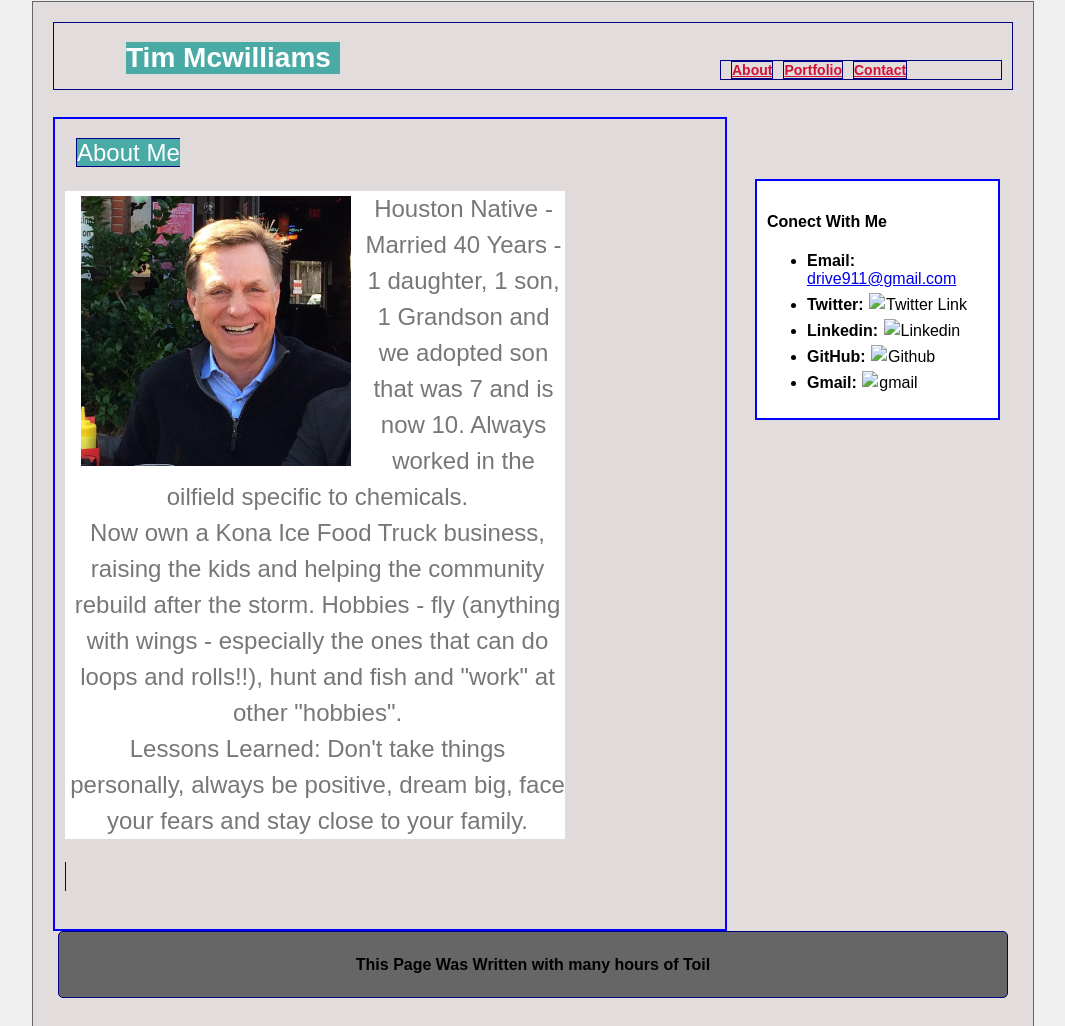
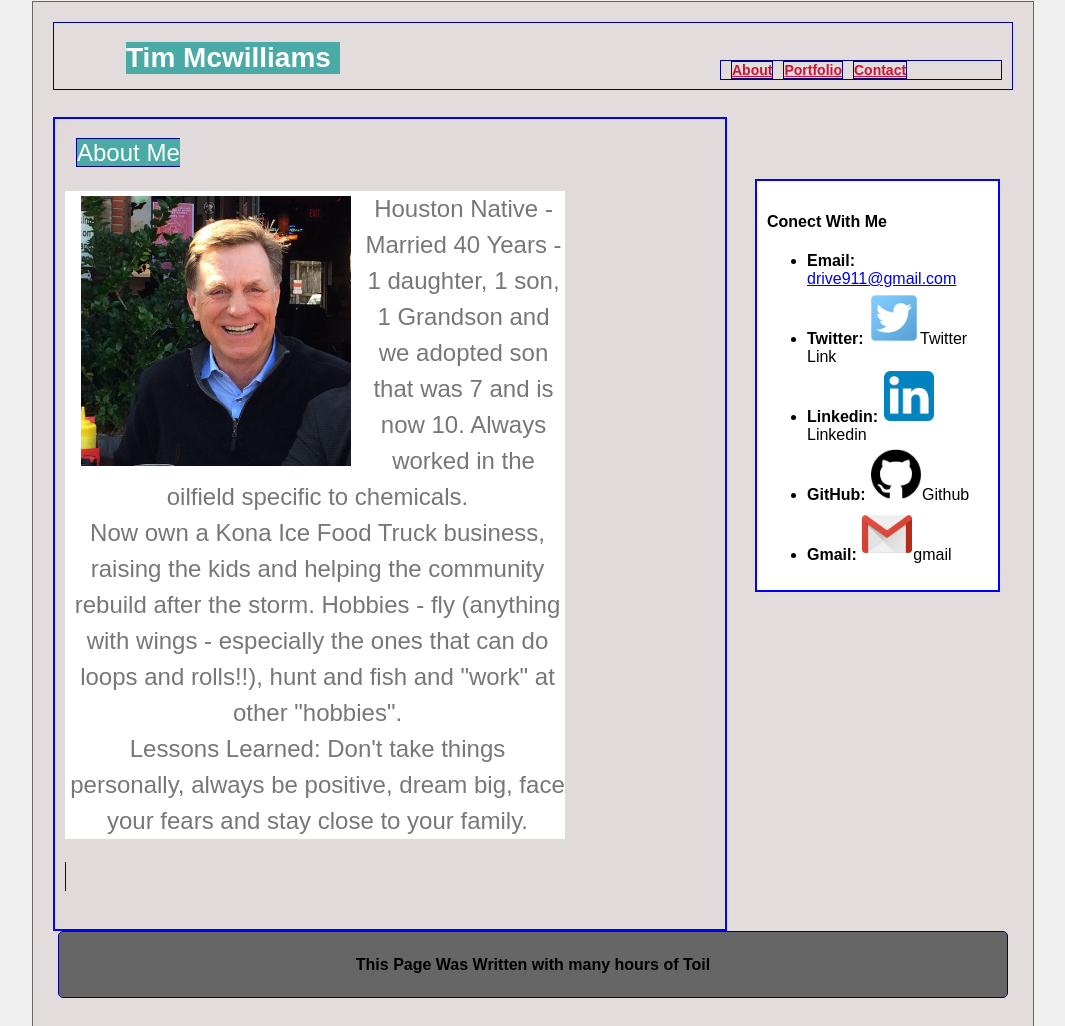
Before and after one commit to timmcwilliams/mcwilliams3.github.io, a plain HTML site: page index.html in a window 1280 px wide. Shown: the whole page, without its empty margins (107-1172 px from the left). Drawn offline with Linux system fonts and the light colour scheme; files that its build step writes are made by us from their sources.

Commit message:
fixed broken links

```diff
--- a/index.html
+++ b/index.html
@@ -4,17 +4,11 @@
 <head>
   <meta charset="UTF-8">
   <title>CSS Stylesheets Homework</title>
-   <link rel="stylesheet" type="text/css" href="../basic-portfolio/assets/css/reset.css">
-   <link rel="stylesheet" type="text/css" href="../basic-portfolio/assets/css/style.css">
+   <link rel="stylesheet" type="text/css" href="assets/css/reset.css">
+   <link rel="stylesheet" type="text/css" href="assets/css/style.css">
  </head>
 
 <body>
-
-
-
-
-
-
 
 <header>
   <!-- <section id="headerl"> -->
@@ -62,13 +56,13 @@
         <li><strong>Email:</strong> <a href="mailto:drive911@gmail.com">drive911@gmail.com</a></li>
 
 
-        <li><strong>Twitter:</strong> <img id="twitter" src="../basic-portfolio/assets/images/twitter-icon.png">Twitter Link</a></li>
+        <li><strong>Twitter:</strong> <img id="twitter" src="assets/images/twitter-icon.png">Twitter Link</a></li>
 
-        <li><strong>Linkedin:</strong> <img id="linkedin" src="../basic-portfolio/assets/images/linkedin.png">Linkedin</a></li>
+        <li><strong>Linkedin:</strong> <img id="linkedin" src="assets/images/linkedin.png">Linkedin</a></li>
 
-        <li><strong>GitHub:</strong> <img id="github" src="../basic-portfolio/assets/images/download.png">Github</a></li>
+        <li><strong>GitHub:</strong> <img id="github" src="assets/images/download.png">Github</a></li>
 
-         <li><strong>Gmail:</strong> <img id="gmail" src="../basic-portfolio/assets/images/gmail.png">gmail</a></li>
+         <li><strong>Gmail:</strong> <img id="gmail" src="assets/images/gmail.png">gmail</a></li>
 
 
 
```
Also changed, not shown: contact.html (+6 -6 lines), portfolio.html (+6 -6 lines).
